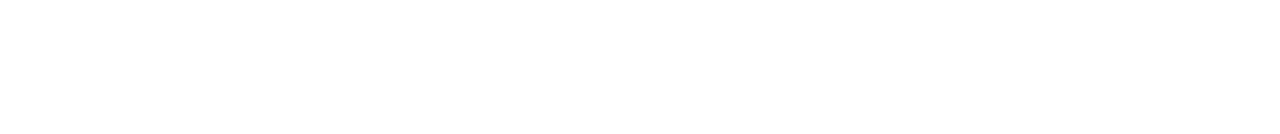
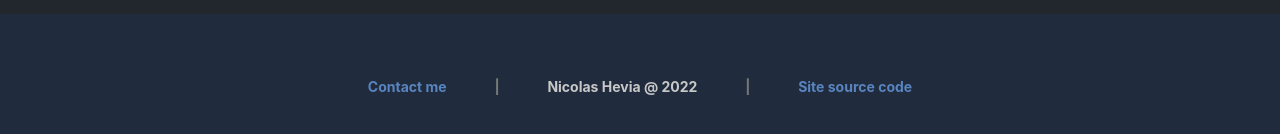
Before and after one commit to nhevia/nhevia.com, a Next.js app: page /blog/post1 in a window 1280 px wide. Shown: the part 708-842 px from the top of the page. Before the commit the page ends 821 px from the top, so only its background shows below. Built offline with nearby package versions, Linux system fonts and the light colour scheme.

Commit message:
feat: adding layout component and testing blog routing

```diff
--- a/pages/_document.tsx
+++ b/pages/_document.tsx
@@ -9,15 +9,19 @@
             name="description"
             content="My personal blog. Listing all my projects, technical posts and random stuff."
           />
-          <link rel="preconnect" href="https://fonts.googleapis.com" />
           <link
             rel="preconnect"
             href="https://fonts.gstatic.com"
             crossOrigin="true"
           />
           <link
+            rel="preload"
+            as="style"
             href="https://fonts.googleapis.com/css2?family=Open+Sans:wght@400;600;700&family=Playfair+Display:wght@600;800&display=swap"
+          />
+          <link
             rel="stylesheet"
+            href="https://fonts.googleapis.com/css2?family=Open+Sans:wght@400;600;700&family=Playfair+Display:wght@600;800&display=swap"
           />
           <link rel="icon" href="/favicon.ico" />
         </Head>
--- a/pages/blog/[id].tsx
+++ b/pages/blog/[id].tsx
@@ -3,27 +3,21 @@
 import matter from 'gray-matter';
 import Head from 'next/head';
 import React, { Suspense } from 'react';
+import Layout from 'components/layout/Layout';
 const SyntaxHighlighter = React.lazy(
   () => import('components/CodeHighlighter')
 );
 
-type Props = {
-  htmlString: string;
-  data: {
-    [key: string]: string;
-  };
-};
-
 export default function Post({ htmlString, data }: Props) {
   return (
-    <div>
+    <Layout>
       <Head>
         <title>{data.title}</title>
       </Head>
       <Suspense fallback={<div>Loading...</div>}>
         <SyntaxHighlighter htmlString={htmlString} />
       </Suspense>
-    </div>
+    </Layout>
   );
 }
 
@@ -59,3 +53,10 @@
     },
   };
 }
+
+type Props = {
+  htmlString: string;
+  data: {
+    [key: string]: string;
+  };
+};
--- a/src/components/CodeHighlighter.tsx
+++ b/src/components/CodeHighlighter.tsx
@@ -11,6 +11,7 @@
 
 const CodeBlock = ({ children, inline, className, ...props }: CodeProps) => {
   return (
+    // @ts-ignore
     <SyntaxHighlighter language="jsx" style={dark}>
       {children}
     </SyntaxHighlighter>
--- /dev/null
+++ b/src/components/layout/Layout.module.css
@@ -0,0 +1,7 @@
+.root {
+  min-height: 100%;
+  display: flex;
+  flex-direction: column;
+  background: var(--body-background);
+  transition: all 0.2s linear;
+}
--- /dev/null
+++ b/src/components/layout/Layout.tsx
@@ -0,0 +1,19 @@
+import React, { useState } from 'react';
+import { Footer, Header } from 'components/ui';
+import s from './Layout.module.css';
+
+type Props = {
+  children: any;
+};
+
+export default function Layout({ children }: Props) {
+  const [theme, setTheme] = useState('theme-dark');
+
+  return (
+    <div id="layout" className={`${s.root} ${theme}`}>
+      <Header theme={theme} setTheme={setTheme} />
+      {children}
+      <Footer />
+    </div>
+  );
+}
```
Also changed, not shown: pages/index.tsx (+5 -13 lines), src/components/ui/Header/Header.tsx (+7 -0 lines), 1 other file (tests, documents, lock files or other folders).
